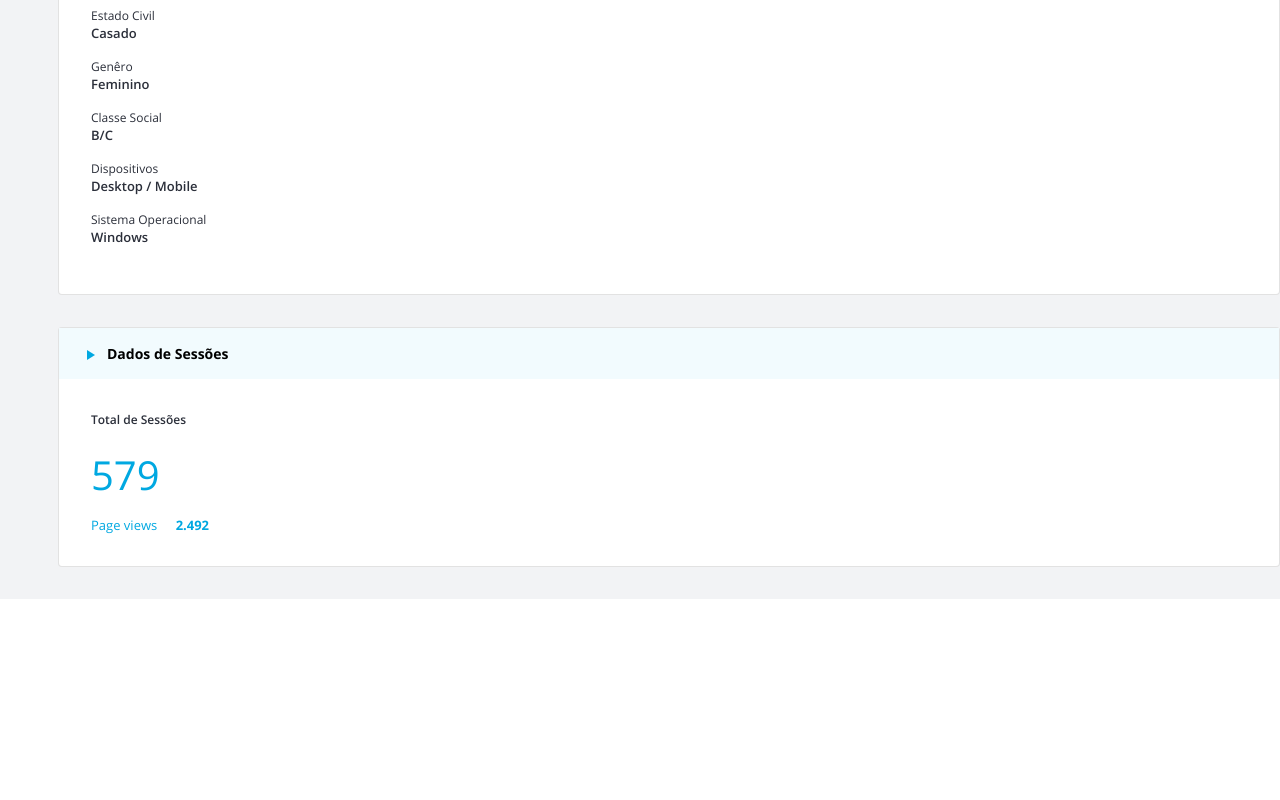
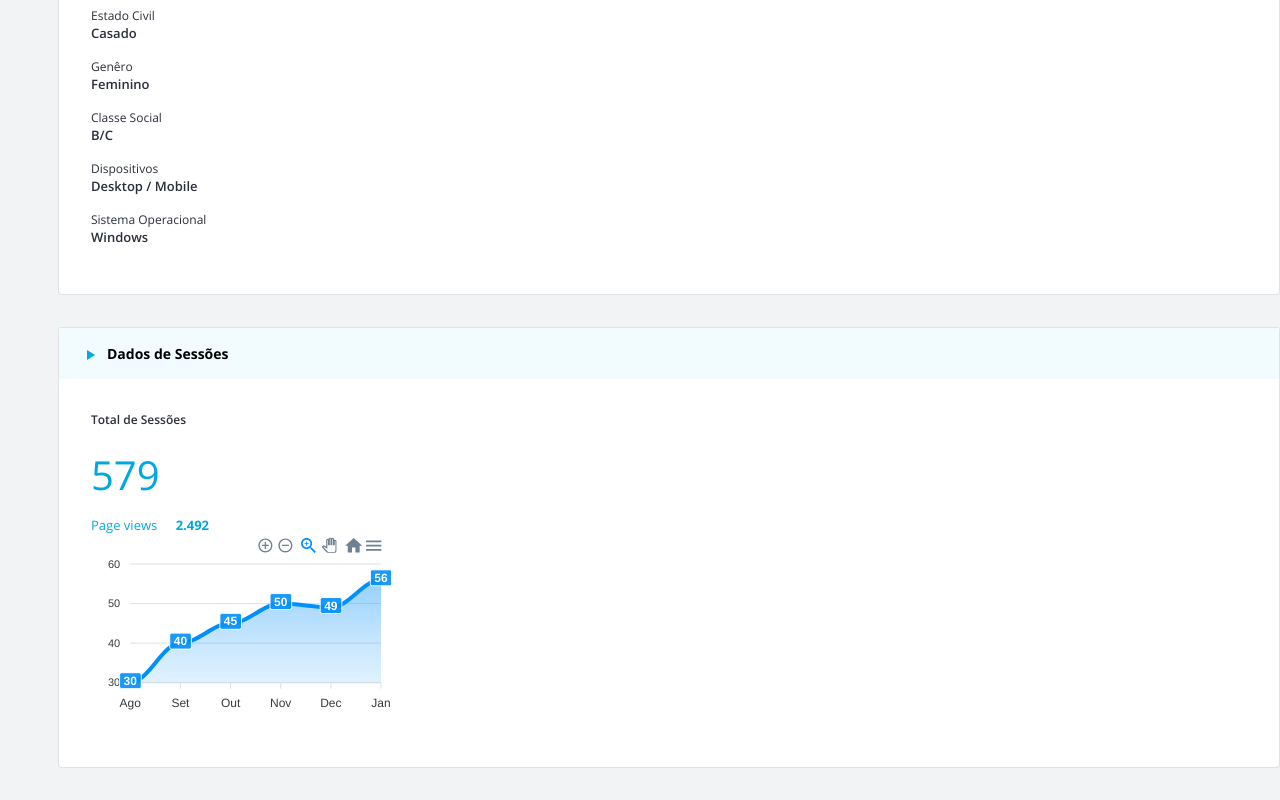
Before and after one commit to Pedr0visk/tutorial-nextjs, a Next.js app: page /profile/1 in a window 1280 px wide. Shown: the part 1061-1861 px from the top of the page. Before the commit the page ends 1660 px from the top, so only its background shows below. Built offline with nearby package versions, Linux system fonts and the light colour scheme; a web font is replaced by a local one.

Commit message:
APEXCHARTS.JS added and Dynamic Component without SSR added

```diff
--- a/package.json
+++ b/package.json
@@ -13,11 +13,13 @@
     "@fortawesome/free-brands-svg-icons": "^5.15.4",
     "@fortawesome/free-solid-svg-icons": "^5.15.4",
     "@fortawesome/react-fontawesome": "^0.1.15",
+    "apexcharts": "^3.27.3",
     "bootstrap": "^5.1.0",
     "classnames": "^2.3.1",
     "next": "11.1.0",
     "prop-types": "^15.7.2",
     "react": "17.0.2",
+    "react-apexcharts": "^1.3.9",
     "react-dom": "17.0.2",
     "sass": "^1.38.1",
     "styled-components": "^5.3.0"
--- /dev/null
+++ b/src/components/ui/Chart/index.js
@@ -0,0 +1,36 @@
+import React, { useState } from 'react'
+import {default as RChart } from "react-apexcharts";
+
+
+const Chart = () => {
+  const [options, seOptions] = useState({
+    chart: {
+      id: "basic-bar"
+    },
+    xaxis: {
+      categories: ['Ago', 'Set', 'Out', 'Nov', 'Dec', "Jan"]
+    }
+  })
+
+  const [series, setSeries] = useState([
+    {
+      name: "pageviews",
+      data: [30, 40, 45, 50, 49, 56]
+    }
+  ])
+
+  return (
+    <div className="app">
+      <div className="mixed-chart">
+        <RChart
+          options={options}
+          series={series}
+          type="area"
+          width="300"
+        />
+      </div>
+    </div>
+  )
+}
+
+export default Chart
--- /dev/null
+++ b/src/components/ui/index.js
@@ -0,0 +1 @@
+export { default as Chart } from './Chart'
--- a/src/pages/profile/[pii].js
+++ b/src/pages/profile/[pii].js
@@ -1,4 +1,5 @@
 import React from 'react'
+import dynamic from 'next/dynamic'
 
 import {
   Profile,
@@ -26,6 +27,11 @@ import {
   SectionContent
 } from '../../components/ui/Section'
 
+
+const DynamicComponentWithNoSSR = dynamic(
+  () => import('../../components/ui/Chart'),
+  { ssr: false }
+)
 
 const CustomerProfile = () => {
   return (
@@ -102,6 +108,7 @@ const CustomerProfile = () => {
                 <SectionContent>
                   <TotalAmountSessions>579</TotalAmountSessions>
                   <PageViewsCount>Page views <span>2.492</span></PageViewsCount>
+                  <DynamicComponentWithNoSSR />
                 </SectionContent>
               </Section>
 
```
Also changed, not shown: 1 other file (tests, documents, lock files or other folders).
